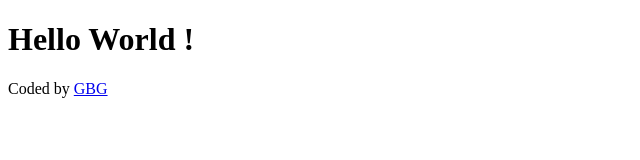
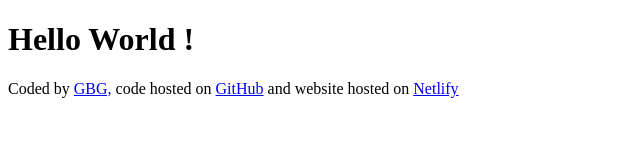
Before and after one commit to gwenbie47/weather-app, a plain HTML site: page index.html in a window 1280 px wide. Shown: the whole page, without its empty margins (0-640 px from the left). Drawn offline with Linux system fonts and the light colour scheme.

Commit message:
Update index.html

```diff
--- a/index.html
+++ b/index.html
@@ -7,6 +7,10 @@
   </head>
   <body>
     <h1>Hello World !</h1>
-    <footer>Coded by <a href="https://github.com/gwenbie47">GBG</a></footer>
+    <footer>
+      Coded by <a href="https://github.com/gwenbie47">GBG,</a> code hosted on
+      <a href="https://github.com/gwenbie47/weather-app">GitHub</a> and website
+      hosted on <a href="https://gbg-weather-app.netlify.app/">Netlify</a>
+    </footer>
   </body>
 </html>
```
